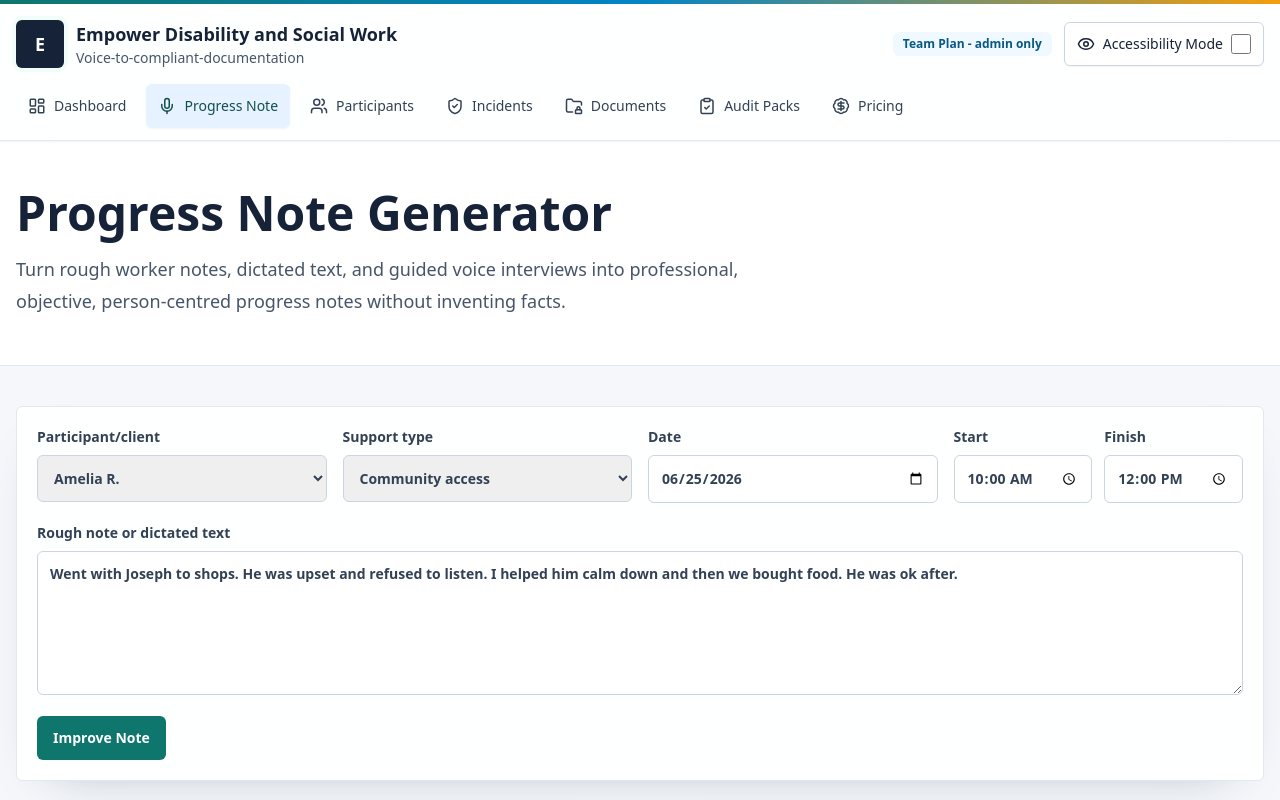
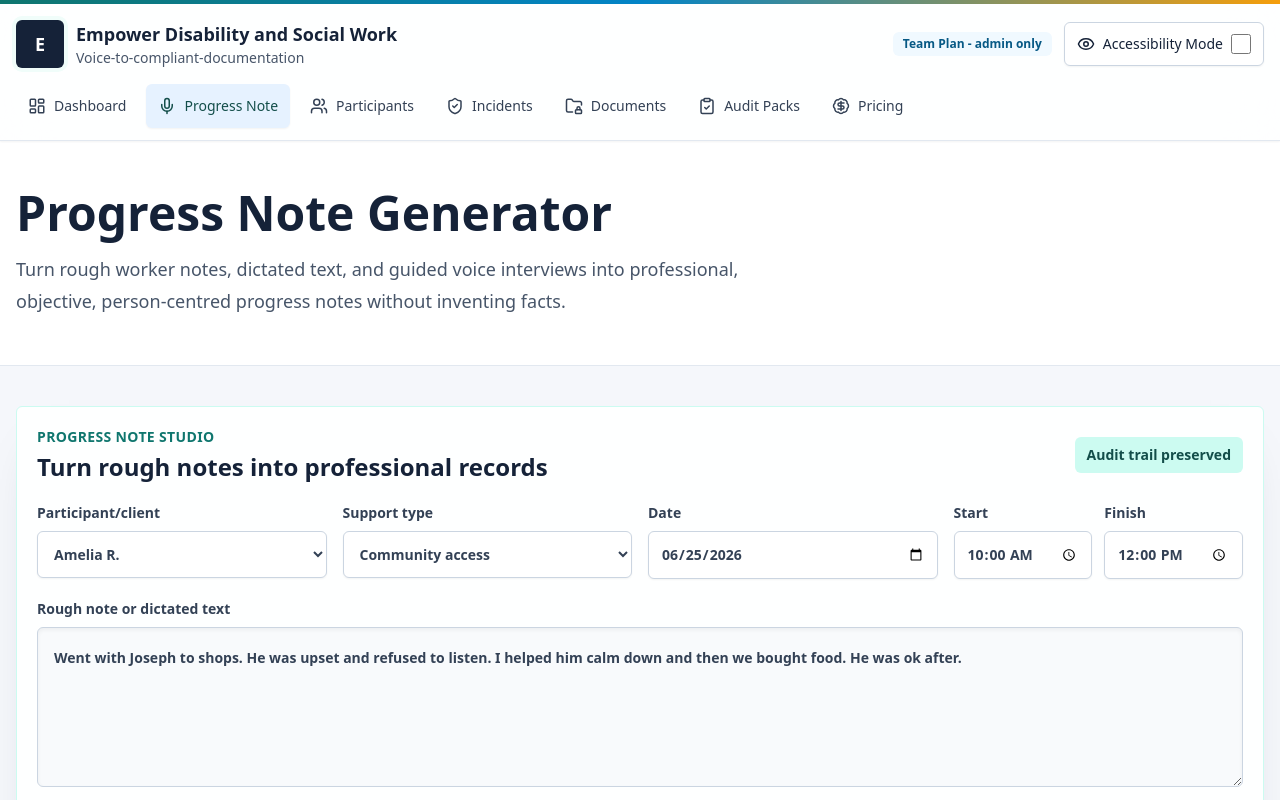
Before and after one commit to DENMWA/EMPOWER, a Next.js app: page /notes/new in a window 1280 px wide. Shown: the top 800 px of the page. Built offline with nearby package versions, Linux system fonts and the light colour scheme.

Commit message:
Refine premium note studio

```diff
--- a/components/notes/ProgressNoteGenerator.tsx
+++ b/components/notes/ProgressNoteGenerator.tsx
@@ -26,40 +26,47 @@ export function ProgressNoteGenerator() {
 
   return (
     <div className="space-y-6">
-      <Card>
+      <Card className="border-teal-100">
+        <div className="mb-5 flex flex-wrap items-center justify-between gap-3">
+          <div>
+            <p className="text-sm font-semibold uppercase tracking-wide text-sea">Progress note studio</p>
+            <h2 className="mt-1 text-2xl font-bold text-ink">Turn rough notes into professional records</h2>
+          </div>
+          <span className="rounded-md bg-mint px-3 py-2 text-sm font-semibold text-teal-900">Audit trail preserved</span>
+        </div>
         <div className="grid gap-4 lg:grid-cols-4">
           <label className="text-sm font-semibold text-slate-700">
             Participant/client
-            <select className="mt-2 w-full rounded-md border border-slate-300 p-3">
+            <select className="mt-2 w-full rounded-md border border-slate-300 bg-white p-3 shadow-sm">
               {participants.map((participant) => <option key={participant.id}>{participant.name}</option>)}
             </select>
           </label>
           <label className="text-sm font-semibold text-slate-700">
             Support type
-            <select className="mt-2 w-full rounded-md border border-slate-300 p-3">
+            <select className="mt-2 w-full rounded-md border border-slate-300 bg-white p-3 shadow-sm">
               {supportTypes.map((type) => <option key={type}>{type}</option>)}
             </select>
           </label>
           <label className="text-sm font-semibold text-slate-700">
             Date
-            <input className="mt-2 w-full rounded-md border border-slate-300 p-3" type="date" defaultValue="2026-06-25" />
+            <input className="mt-2 w-full rounded-md border border-slate-300 bg-white p-3 shadow-sm" type="date" defaultValue="2026-06-25" />
           </label>
           <div className="grid grid-cols-2 gap-3">
             <label className="text-sm font-semibold text-slate-700">
               Start
-              <input className="mt-2 w-full rounded-md border border-slate-300 p-3" type="time" defaultValue="10:00" />
+              <input className="mt-2 w-full rounded-md border border-slate-300 bg-white p-3 shadow-sm" type="time" defaultValue="10:00" />
             </label>
             <label className="text-sm font-semibold text-slate-700">
               Finish
-              <input className="mt-2 w-full rounded-md border border-slate-300 p-3" type="time" defaultValue="12:00" />
+              <input className="mt-2 w-full rounded-md border border-slate-300 bg-white p-3 shadow-sm" type="time" defaultValue="12:00" />
             </label>
           </div>
         </div>
         <label className="mt-5 block text-sm font-semibold text-slate-700">
           Rough note or dictated text
-          <textarea className="mt-2 min-h-36 w-full rounded-md border border-slate-300 p-3" value={roughNote} onChange={(event) => setRoughNote(event.target.value)} />
+          <textarea className="mt-2 min-h-40 w-full rounded-md border border-slate-300 bg-slate-50 p-4 leading-7 shadow-inner" value={roughNote} onChange={(event) => setRoughNote(event.target.value)} />
         </label>
-        <button type="button" onClick={improve} className="mt-4 inline-flex min-h-11 items-center rounded-md bg-sea px-4 text-sm font-semibold text-white">
+        <button type="button" onClick={improve} className="mt-4 inline-flex min-h-12 items-center rounded-md bg-sea px-5 text-sm font-semibold text-white shadow-lift">
           {loading ? "Improving note..." : "Improve Note"}
         </button>
       </Card>
```
